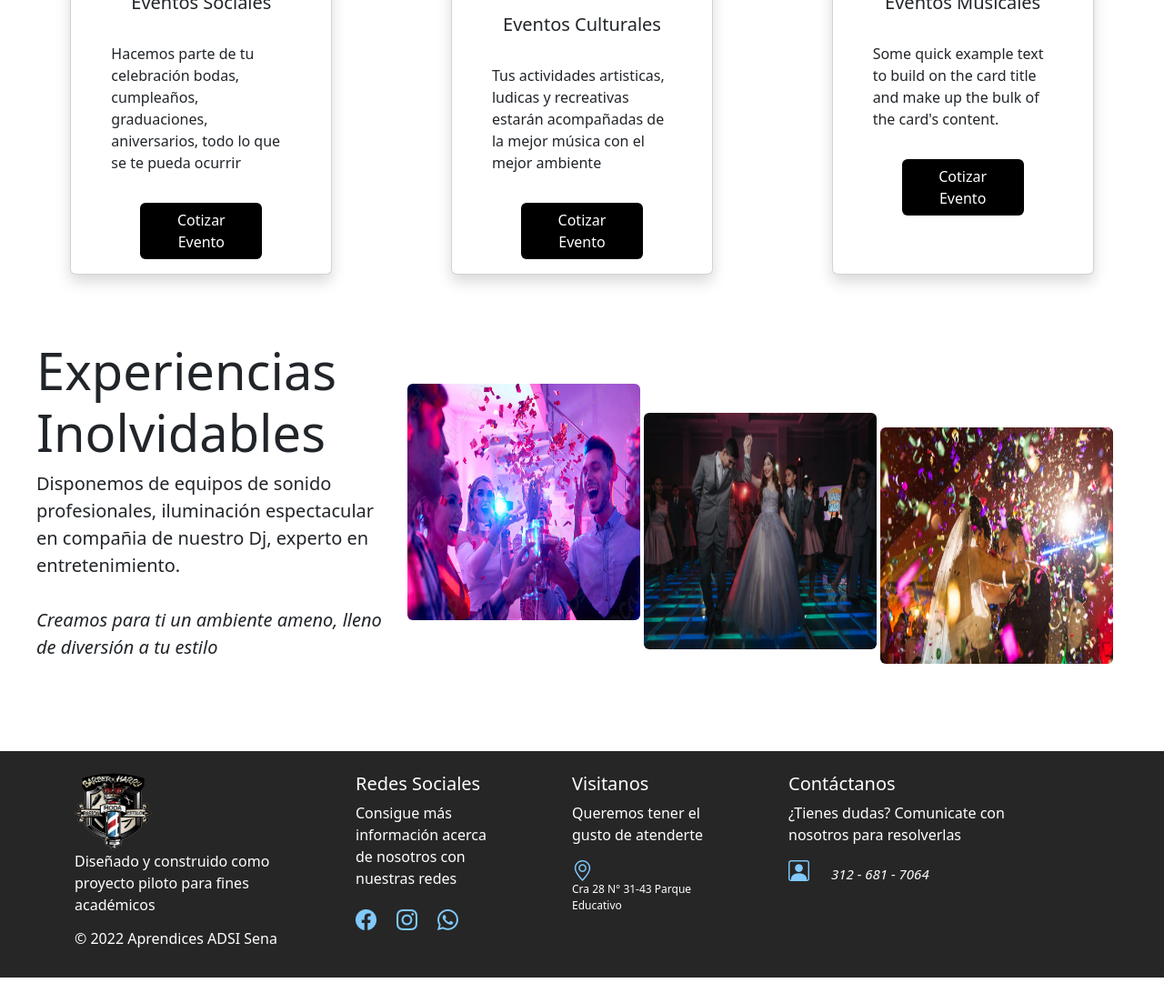
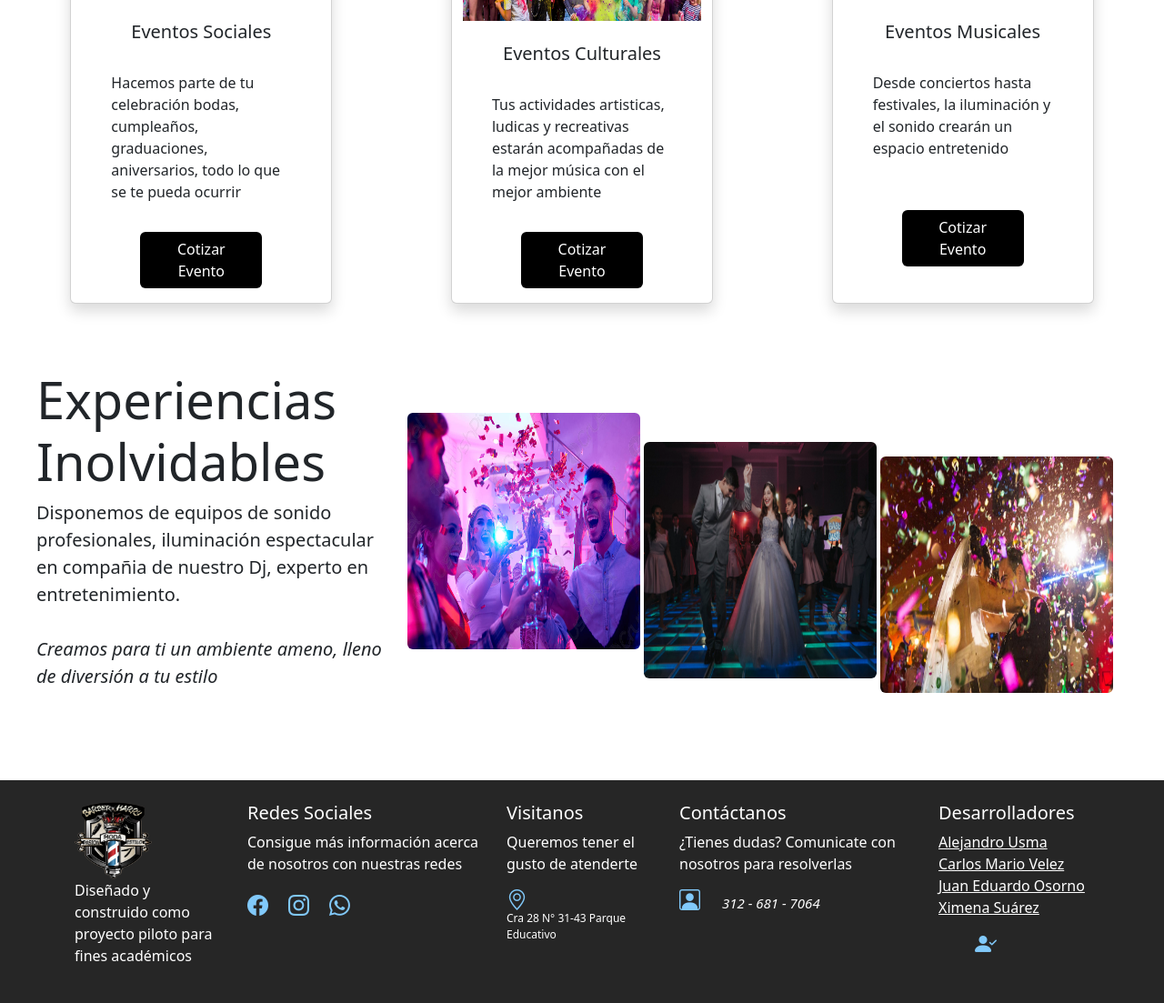
Before and after one commit to ALEJO-29/PR-Barber, a Django app: page /evento/ in a window 1280 px wide. Shown: the part 1039-2142 px from the top of the page at 91% size. Before the commit the page ends 2114 px from the top, so only its background shows below. Run offline with Django 4.2, Linux system fonts and the light colour scheme; some libraries are stand-ins or nearby versions.

Commit message:
evento base

```diff
--- a/barberiaHarri/barberApp/templates/base.html
+++ b/barberiaHarri/barberApp/templates/base.html
@@ -91,14 +91,13 @@
 
         <div class="container">
           <div class="row">
-              <div class="col-lg-3 col-sm-3">
+              <div class="col-lg-2 col-sm-2">
                   <div class="single-box">
                       <img src="{% static 'img/logo.png' %}" alt="" width="85px" height="85px">
                   <p>Diseñado y construido como proyecto piloto para fines académicos</p>
-                  <h6 class="">&copy; 2022 Aprendices ADSI Sena</h6>
                   </div>
               </div>
-              <div class="col-lg-2 col-sm-3 mx-4">
+              <div class="col-lg-3 col-sm-2">
                 <div class="single-box">
                     <h5>Redes Sociales</h5>
                     <p>Consigue más información acerca de nosotros con nuestras redes</p>
@@ -110,7 +109,7 @@
                 </div>
             </div>
 
-            <div class="col-lg-2 col-sm-3 mx-4">
+            <div class="col-lg-2 col-sm-2">
               <div class="single-box">
                   <h5>Visitanos</h5>
                   <p>Queremos tener el gusto de atenderte</p>
@@ -121,7 +120,7 @@
               </div>
             </div>
 
-            <div class="col-lg-3 col-sm-3 mx-4">
+            <div class="col-lg-3 col-sm-2">
               <div class="single-box">
                   <h5>Contáctanos</h5>
                   <p>¿Tienes dudas? Comunicate con nosotros para resolverlas</p>
@@ -130,6 +129,17 @@
                  </div>
               </div>
             </div>
+
+            <div class="col-lg-2 col-sm-2">
+                <div class="single-box">
+                    <h5>Desarrolladores</h5>
+                    <p><u>Alejandro Usma <br> Carlos Mario Velez <br> Juan Eduardo Osorno <br> Ximena Suárez</u></p>
+                    <div class="socials" style="font-size: 24px; color: #81c9fa; position: relative; left: 40px">
+                      <i class="bi bi-person-check-fill"></i>
+                   </div>
+                </div>
+              </div>
+
         </div>
     </div>
 
--- a/barberiaHarri/servicios/templates/evento.html
+++ b/barberiaHarri/servicios/templates/evento.html
@@ -56,17 +56,17 @@
     </div>
 </div>
 
-<div class="container-fluid" data-aos="fade-right" style="">
+<div class="container-fluid mt-3" data-aos="fade-right">
  <div class="row justify-content-around">
     <h2 class="text-center text-black mt-5"><strong><em>En tus mejores momentos</em></strong></h2>
 
-    <div style="font-size: 23px;"><p><em>La música y el color harán parte, nuestro servicio totalmente personalizado se adapta al lugar y a tu gusto</em><p></div>
+    <div class="text-center" style="font-size: 23px;"><p><em>La música y el color harán parte, nuestro servicio totalmente personalizado se adapta al lugar y a tu gusto</em><p></div>
 
 
  </div>
 </div>
 
-<div class="container-fluid p-4">
+<div class="container-fluid p-4 mt-3">
     <div class="row justify-content-around">
 
         <div class="card shadow" style="width: 18rem;">
@@ -91,8 +91,8 @@
             <img src="{% static 'img/disco.jpg' %}" class="card-img-top" alt="...">
             <div class="card-body">
               <h5 class="card-title p-2 text-center">Eventos Musicales</h5>
-              <p class="card-text p-3">Some quick example text to build on the card title and make up the bulk of the card's content.</p>
-              <a href="https://wa.me/+573126817064?text=Hola%20deseo%20tener%20más%20informacion%20del%20servicio%20de%20evento%20" class="btn boton mx-5">Cotizar Evento</a>
+              <p class="card-text p-3">Desde conciertos hasta festivales, la iluminación y el sonido crearán un espacio entretenido</p>
+              <a href="https://wa.me/+573126817064?text=Hola%20deseo%20tener%20más%20informacion%20del%20servicio%20de%20evento%20" class="btn boton mx-5 mt-4">Cotizar Evento</a>
             </div>
           </div>
     </div>
```
